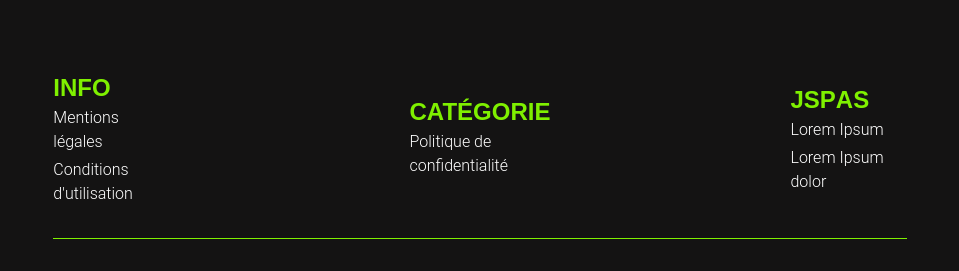
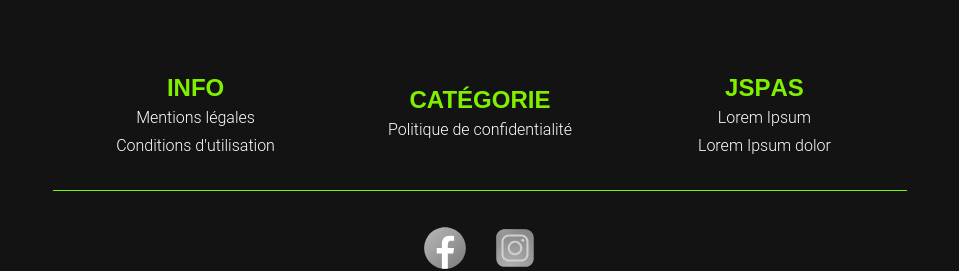
Before and after one commit to AngelHRD/BlindTestProjet, a React (Vite) app: page / in a window 1280 px wide. Shown: the part 1969-2240 px from the top of the page, without its empty margins (160-1119 px from the left). Built offline with nearby package versions, Linux system fonts and the light colour scheme; no server answers; a web font is replaced by a local one.

Commit message:
fix center footer

```diff
--- a/src/components/Homepage/Footer.jsx
+++ b/src/components/Homepage/Footer.jsx
@@ -4,8 +4,8 @@ import { Link } from 'react-router-dom';
 function Footer() {
     return (
         <footer className='w-full bg-blur-nav mt-10 mb-22 lg:my-12 lg:pt-10 flex flex-col items-center'>
-            <div className='flex flex-col items-center lg:justify-center lg:flex-row lg:gap-60 mt-10 w-full lg:w-2/3 justify-center'>
-                <div className='w-full flex flex-col items-center justify-center lg:items-start'>
+            <div className='flex flex-col items-center lg:flex-row mt-10 w-full lg:w-2/3 justify-center'>
+                <div className='w-full flex flex-col items-center justify-center  '>
                     <h4 className='titre-footer-owners text-center'>
                         Inf<span className='titre-footer-briller'>o</span>
                     </h4>
@@ -18,7 +18,7 @@ function Footer() {
                     <hr className='border-0.5 text-[var(--chartreuse)] w-4/6 my-5 lg:hidden'></hr>
                 </div>
 
-                <div className='w-full flex flex-col items-center justify-center lg:items-start'>
+                <div className='w-full flex flex-col items-center justify-center '>
                     <h4 className='titre-footer-owners text-center'>
                         Caté<span className='titre-footer-briller'>g</span>orie
                     </h4>
@@ -28,7 +28,7 @@ function Footer() {
                     <hr className='border-0.5 text-[var(--chartreuse)] w-4/6 my-5 lg:hidden'></hr>
                 </div>
 
-                <div className='w-full flex flex-col items-center justify-center lg:items-start'>
+                <div className='w-full flex flex-col items-center justify-center '>
                     <h4 className='titre-footer-owners text-center'>
                         Jsp<span className='titre-footer-briller'>a</span>s
                     </h4>
```
